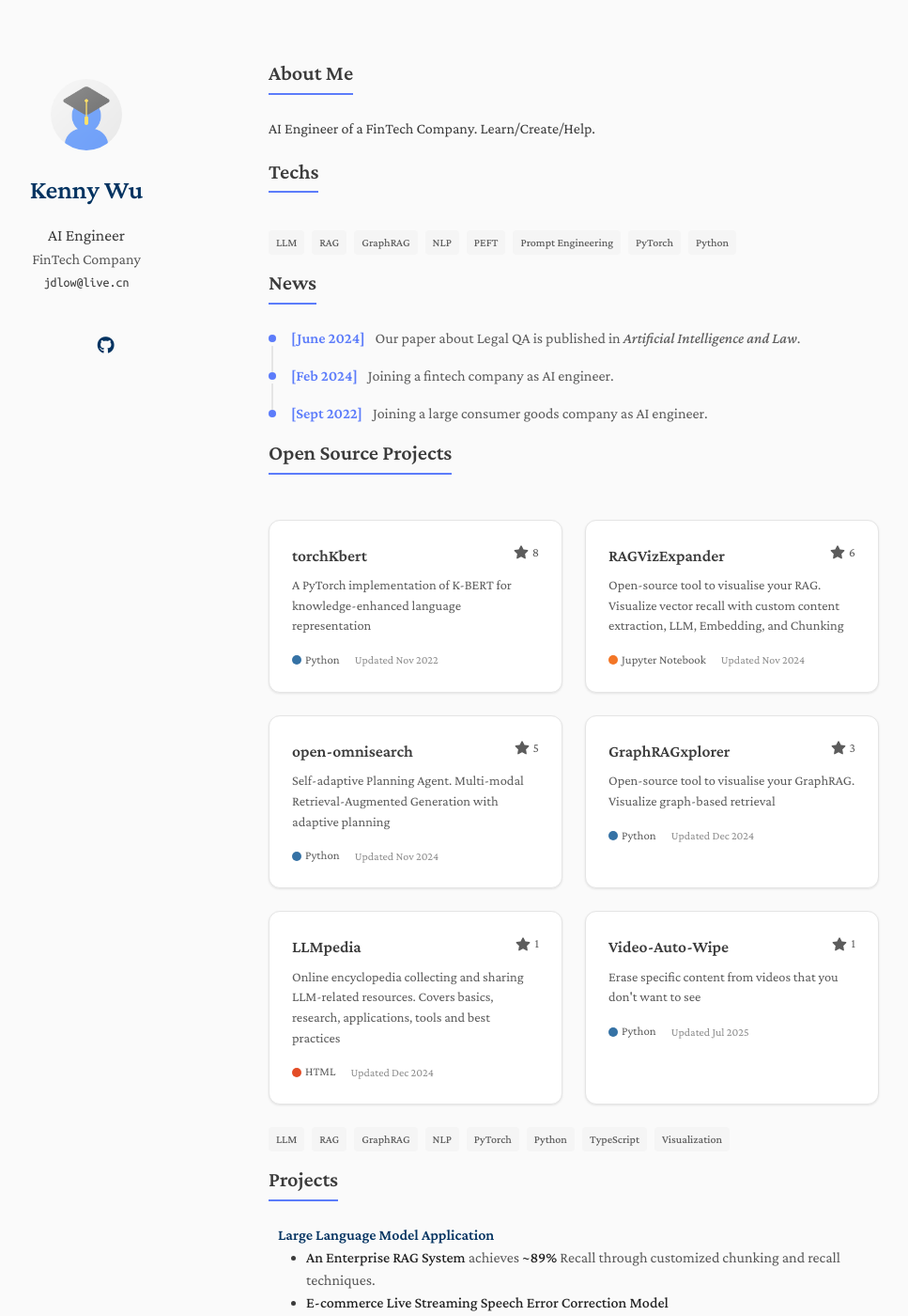
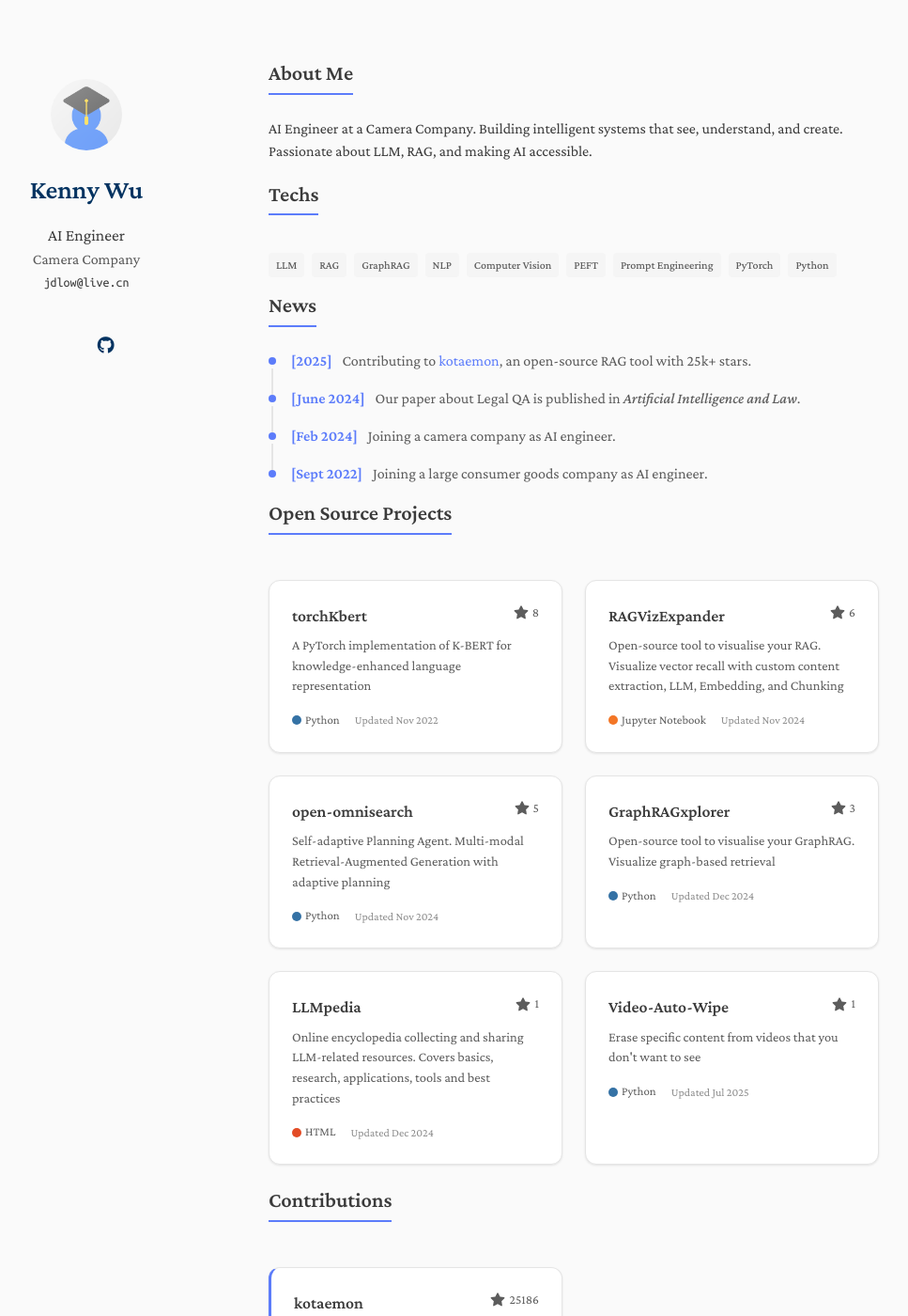
Before and after one commit to KKenny0/KKenny0.github.io, a Jekyll site: the page built from index.md, in a window 1280 px wide and 1400 px high. Shown: the whole window at 94% size, without its empty margins (184-1151 px from the left). Built offline with Jekyll 4.4.1, drawn with Linux system fonts in a browser that asks for light colours; a style sheet for code colours, icons or effects is not loaded; our own code applies the rules of GitHub Pages for plain Markdown files; some of the changed text lies outside the part shown.

Commit message:
feat: update profile and add contributions section
- Update About Me: now at camera company
- Add Contributions section featuring kotaemon (25k+ stars)
- Add Computer Vision to tech stack
- Update News with contribution highlight
- Add contribution card styling with accent border
- Update SEO keywords and description

🤖 Generated with OpenClaw

```diff
--- a/_config.yml
+++ b/_config.yml
@@ -1,13 +1,13 @@
 # Basic Information
 title: Kenny Wu
 position: AI Engineer
-affiliation: FinTech Company
+affiliation: Camera Company
 email: jdlow@live.cn
 
 # Search Engine Optimization (SEO)
 # The following information is used to improve the website traffic from search engines, e.g., Google.
-keywords: AI NLP LLM
-description: This webpage introduces Jiaye Wu's learning and working experience in the AI/NLP/LLM field. You're welcome to consult him on related matters.
+keywords: AI NLP LLM RAG Computer Vision
+description: AI Engineer specializing in LLM, RAG, and Computer Vision. Building intelligent systems that see, understand, and create.
 canonical: https://minimal-light-theme.yliu.me/
 
 # Links
--- a/_includes/open-source.md
+++ b/_includes/open-source.md
@@ -20,7 +20,41 @@
       <span class="lang-dot lang-{{ project.language | downcase }}"></span>
       {{ project.language }}
     </span>
+    {% if project.updated %}
     <span class="project-updated">Updated {{ project.updated | date: "%b %Y" }}</span>
+    {% endif %}
+  </div>
+</div>
+
+{% endfor %}
+
+</div>
+
+## Contributions
+
+<div class="project-grid">
+
+{% for project in site.data.projects.contributions %}
+
+<div class="project-card contribution-card">
+  <div class="project-header">
+    <a href="{{ project.url }}" class="project-title" target="_blank" rel="noopener">{{ project.name }}</a>
+    <span class="project-stars">
+      <svg viewBox="0 0 16 16" aria-hidden="true">
+        <path d="M8 .25a.75.75 0 0 1 .673.418l1.882 3.815 4.21.612a.75.75 0 0 1 .416 1.279l-3.046 2.97.719 4.192a.751.751 0 0 1-1.088.791L8 12.347l-3.766 1.98a.75.75 0 0 1-1.088-.79l.72-4.194L.818 6.374a.75.75 0 0 1 .416-1.28l4.21-.611L7.327.668A.75.75 0 0 1 8 .25Z"></path>
+      </svg>
+      {{ project.stars }}
+    </span>
+  </div>
+  <p class="project-description">{{ project.description }}</p>
+  <div class="project-meta">
+    <span class="project-language">
+      <span class="lang-dot lang-{{ project.language | downcase }}"></span>
+      {{ project.language }}
+    </span>
+    {% if project.role %}
+    <span class="project-role">{{ project.role }}</span>
+    {% endif %}
   </div>
 </div>
 
--- a/assets/css/minimal-custom.css
+++ b/assets/css/minimal-custom.css
@@ -313,3 +313,19 @@ header h1 {
   background: linear-gradient(135deg, #cd7f32 0%, #a0522d 100%);
   color: white;
 }
+
+/* Contribution card style */
+.contribution-card {
+  border-left: 3px solid var(--color-accent);
+}
+
+.project-role {
+  background: var(--color-accent);
+  color: white;
+  padding: 0.125rem 0.375rem;
+  border-radius: 3px;
+  font-size: 0.7rem;
+  font-weight: 500;
+  text-transform: uppercase;
+  letter-spacing: 0.5px;
+}
--- a/index.md
+++ b/index.md
@@ -4,7 +4,7 @@ layout: homepage
 
 ## About Me
 
-AI Engineer of a FinTech Company. Learn/Create/Help.
+AI Engineer at a Camera Company. Building intelligent systems that see, understand, and create. Passionate about LLM, RAG, and making AI accessible.
 
 ## Techs
 
@@ -13,6 +13,7 @@ AI Engineer of a FinTech Company. Learn/Create/Help.
 <span class="tech-tag">RAG</span>
 <span class="tech-tag">GraphRAG</span>
 <span class="tech-tag">NLP</span>
+<span class="tech-tag">Computer Vision</span>
 <span class="tech-tag">PEFT</span>
 <span class="tech-tag">Prompt Engineering</span>
 <span class="tech-tag">PyTorch</span>
@@ -22,8 +23,9 @@ AI Engineer of a FinTech Company. Learn/Create/Help.
 ## News
 
 <ul class="news-list">
+  <li><span class="news-date">[2025]</span> <span class="news-content">Contributing to <a href="https://github.com/Cinnamon/kotaemon" target="_blank">kotaemon</a>, an open-source RAG tool with 25k+ stars.</span></li>
   <li><span class="news-date">[June 2024]</span> <span class="news-content">Our paper about Legal QA is published in <em>Artificial Intelligence and Law</em>.</span></li>
-  <li><span class="news-date">[Feb 2024]</span> <span class="news-content">Joining a fintech company as AI engineer.</span></li>
+  <li><span class="news-date">[Feb 2024]</span> <span class="news-content">Joining a camera company as AI engineer.</span></li>
   <li><span class="news-date">[Sept 2022]</span> <span class="news-content">Joining a large consumer goods company as AI engineer.</span></li>
 </ul>
 
```
Also changed, not shown: _data/projects.yml (+11 -2 lines).
